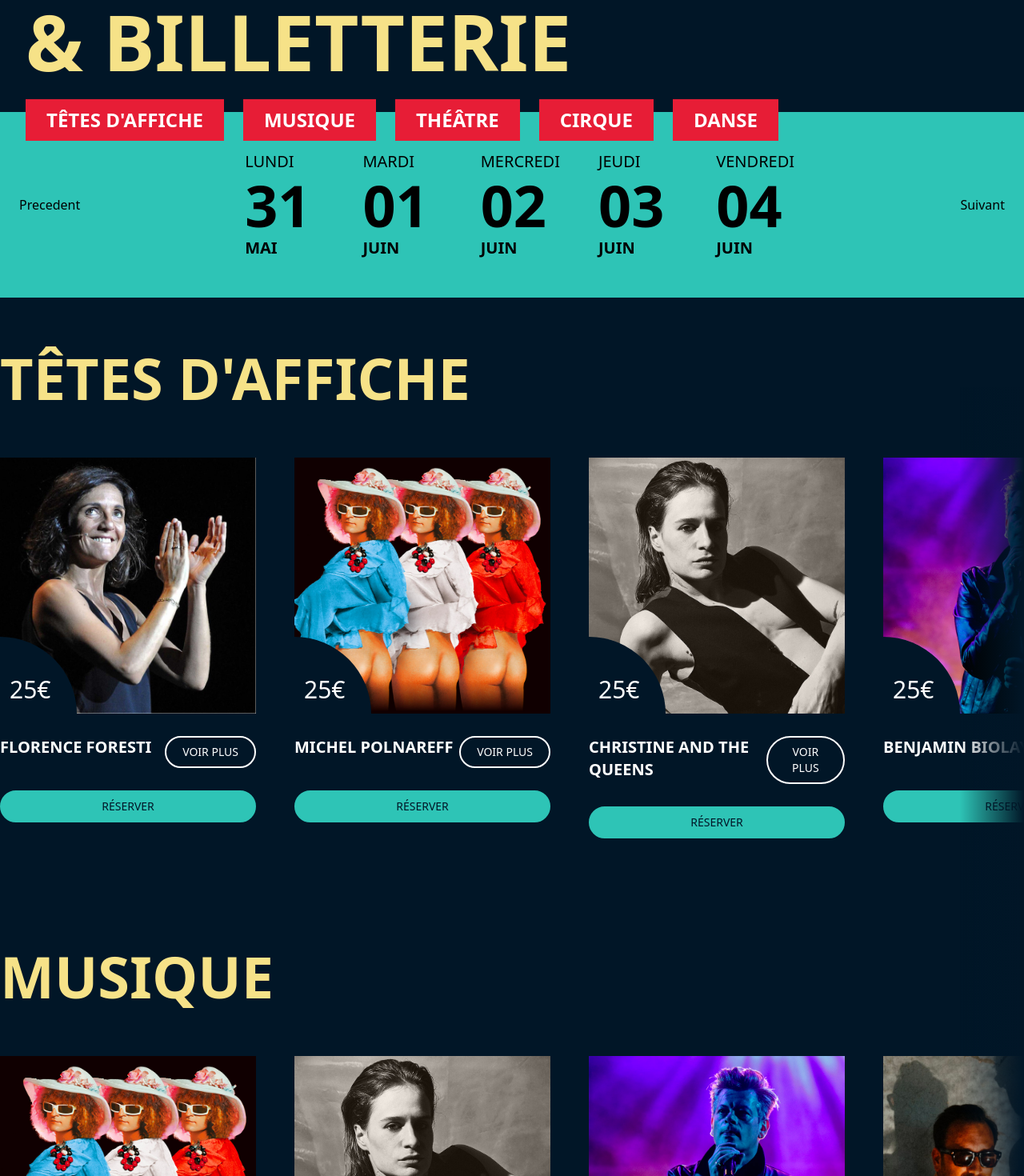
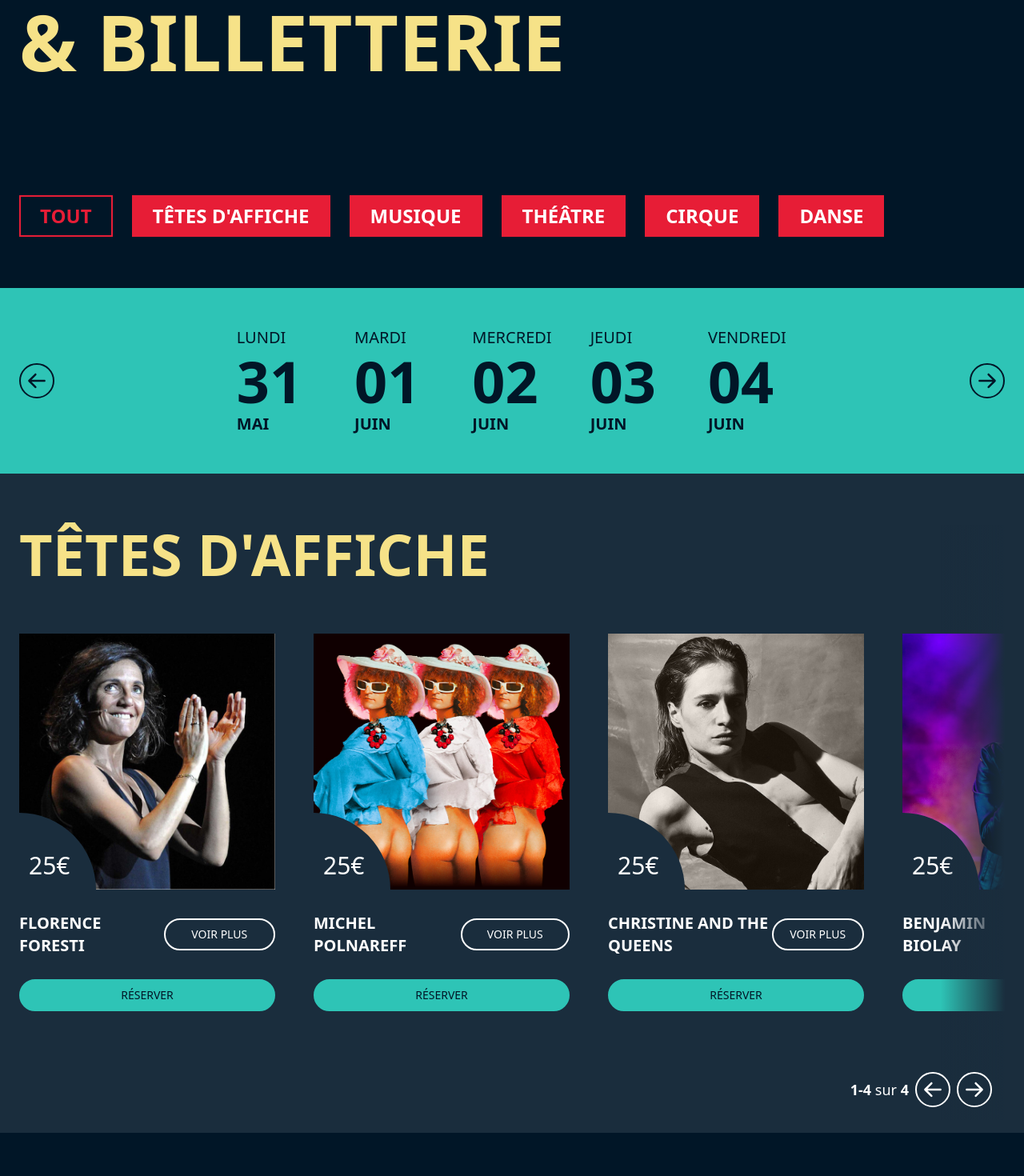
Before and after one commit to ErwanDecoster/42_x_Sup_de_Pub, a Nuxt app: page /programming_and_ticketing in a window 1280 px wide. Shown: the part 620-2090 px from the top of the page at 80% size. Built offline with nearby package versions, Linux system fonts and the light colour scheme.

Commit message:
gros avancement sur la page programmation et billeterie, ajout de la couleurs de texte par defaut, ajout d'une couleur dans la config Tailwind

```diff
--- a/assets/css/styles.css
+++ b/assets/css/styles.css
@@ -4,8 +4,9 @@
 
 html {
   scroll-behavior: smooth;
-  @apply bg-maastricht-blue;
+  @apply bg-maastricht-blue text-maastricht-blue;
 }
+
 *::-webkit-scrollbar {
   height: 6px;
   width: 6px;
--- a/pages/programming_and_ticketing.vue
+++ b/pages/programming_and_ticketing.vue
@@ -1,39 +1,61 @@
 <template>
   <div>
-    <section class="background w-full h-[95vh]">
+    <section class="background w-full px-6 h-[100vh]">
       <!-- <img
         class="h-2/5 absolute -right-20 -top-2 -rotate-90"
         src="@/src/halfcircle.svg"
         alt=""
       > -->
-      <div class="z-10 pt-[60vh] px-8 grid gap-6">
+      <div class="mx-auto max-w-screen-2xl z-10 pt-[60vh] grid gap-6">
         <p class="text-white">
           <NuxtLink
             to="/"
-            class="font-bold"
+            class="font-bold underline"
           >
             Acceuil
           </Nuxtlink> > Programmation & Billetterie
         </p>
-        <h1 class="uppercase text-8xl text-khaki font-bold w-3/4">
+        <h1 class="uppercase text-5xl lg:text-8xl text-khaki font-bold w-3/4">
           PROGRAMMATION & BILLETTERIE
         </h1>
-        <div class="flex gap gap-6 flex-wrap">
-          <div
+      </div>
+    </section>
+    <section class="px-6">
+      <div class="flex gap gap-6 flex-wrap py-16 mx-auto max-w-screen-2xl">
+        <button
+          class="border-2 border-alizarin-crimson lg:text-2xl uppercase font-bold px-6 py-2 cursor-pointer"
+          :class="`${ allFiltred ? 'bg-alizarin-crimson text-white' : 'bg-transparent text-alizarin-crimson' }`"
+        >
+          Tout
+        </button>
+        <button
           v-for="program in programs"
           :key="program"
-            class="border-2 border-alizarin-crimson text-2xl uppercase font-bold px-6 py-2 cursor-pointer"
+          class="border-2 border-alizarin-crimson lg:text-2xl uppercase font-bold px-6 py-2 cursor-pointer"
           :class="`${ program.filtred ? 'bg-transparent text-alizarin-crimson' : 'bg-alizarin-crimson text-white' }`"
           @click="program.filtred = !program.filtred"
         >
           {{ program.name }}
-          </div>
-        </div>
+        </button>
       </div>
     </section>
     <section class="bg-maximum-blue-green py-12">
-      <div class="mx-auto max-w-screen-xl flex justify-between  px-6">
-        <button>Precedent</button>
+      <div class="mx-auto max-w-screen-2xl flex justify-between items-center px-6">
+        <button class="w-11 h-11 border-2 border-maastricht-blue rounded-full flex items-center justify-center relative">
+          <svg
+            width="18"
+            height="16"
+            viewBox="0 0 18 16"
+            fill="none"
+            xmlns="http://www.w3.org/2000/svg"
+            class="scale-125"
+          >
+            <path
+              d="M16.6665 9C17.2188 9 17.6665 8.55228 17.6665 8C17.6665 7.44772 17.2188 7 16.6665 7V9ZM0.626062 7.29289C0.235538 7.68342 0.235538 8.31658 0.626062 8.70711L6.99002 15.0711C7.38055 15.4616 8.01371 15.4616 8.40424 15.0711C8.79476 14.6805 8.79476 14.0474 8.40424 13.6569L2.74738 8L8.40424 2.34315C8.79476 1.95262 8.79476 1.31946 8.40424 0.928932C8.01371 0.538408 7.38055 0.538408 6.99002 0.928932L0.626062 7.29289ZM16.6665 7L1.33317 7V9H16.6665V7Z"
+              fill="#011627"
+            />
+          </svg>
+        </button>
         <div class="grid grid-cols-5 gap-12 uppercase">
           <div class="space-y-1">
             <p class="text-xl">
@@ -91,47 +113,63 @@
             </p>
           </div>
         </div>
-        <button>Suivant</button>
+        <button class="w-11 h-11 border-2 border-maastricht-blue rounded-full flex items-center justify-center relative">
+          <svg
+            width="18"
+            height="16"
+            viewBox="0 0 18 16"
+            fill="none"
+            xmlns="http://www.w3.org/2000/svg"
+            class="scale-125 rotate-180"
+          >
+            <path
+              d="M16.6665 9C17.2188 9 17.6665 8.55228 17.6665 8C17.6665 7.44772 17.2188 7 16.6665 7V9ZM0.626062 7.29289C0.235538 7.68342 0.235538 8.31658 0.626062 8.70711L6.99002 15.0711C7.38055 15.4616 8.01371 15.4616 8.40424 15.0711C8.79476 14.6805 8.79476 14.0474 8.40424 13.6569L2.74738 8L8.40424 2.34315C8.79476 1.95262 8.79476 1.31946 8.40424 0.928932C8.01371 0.538408 7.38055 0.538408 6.99002 0.928932L0.626062 7.29289ZM16.6665 7L1.33317 7V9H16.6665V7Z"
+              fill="#011627"
+            />
+          </svg>
+        </button>
       </div>
     </section>
-    <section class="pt-12">
+    <section class="">
       <div
         v-for="program in programs"
         :key="program"
-        class="py-4 space-y-16 mx-auto max-w-screen-xl relative"
+        class="py-4 pt-16 px-6 grid gap-16 mx-auto group relative odd:bg-yankees-blue"
+        :class="`${ program.filtred ? 'hidden' : 'block' }`"
       >
+        <div class="mx-auto max-w-screen-2xl grid gap-16 relative w-full">
           <h2 class="text-7xl text-khaki uppercase font-bold">
             {{ program.name }}
           </h2>
-        <div class="flex gap-12 overflow-x-scroll relative">
+          <div class="flex gap-12 overflow-x-scroll relative snap-x">
             <div
               v-for="show in program.shows"
               :key="show"
-            class="grid gap-7 h-min"
+              class="grid gap-7 h-min min-w-[320px] w-80 snap-start"
             >
-            <div class="relative w-80">
+              <div class="relative">
                 <img
                   :src="`/${show.imgs[0].url}.jpeg`"
                   alt=""
                   class="h-80 w-80 bg-black object-cover"
                 >
-              <div class="bg-maastricht-blue absolute bottom-0 left-0 h-24 w-24 rounded-tr-full text-white">
+                <div class="bg-maastricht-blue group-odd:bg-yankees-blue absolute bottom-0 left-0 h-24 w-24 rounded-tr-full text-white">
                   <p class="absolute bottom-3 left-3 text-3xl">
                     {{ show.price }}€
                   </p>
                 </div>
               </div>
-            <div class="flex justify-between">
-              <p class="text-xl font-bold text-white">
+              <div class="flex justify-between items-center">
+                <p class="text-xl font-bold text-white shrink">
                   {{ show.author }}
                 </p>
-              <button class="button-secondary ">
+                <button class="button-secondary w-36">
                   Voir plus
                 </button>
               </div>
-            <div class="relative z-10 h-36">
+              <div class="relative z-10 h-44">
                 <button
-                class="button-primary-two w-full hover:bg-maastricht-blue absolute"
+                  class="button-primary-two w-full hover:bg-maastricht-blue group-odd:hover:bg-yankees-blue absolute"
                   @click="show.book = ! show.book"
                 >
                   Réserver
@@ -143,7 +181,7 @@
                   <select
                     id=""
                     name=""
-                  class="w-full z-30 border-2 border-maastricht-blue bg-maastricht-blue text-white rounded-full px-2 py-1 font-bold"
+                    class="w-full z-30 border-2 border-maastricht-blue group-odd:border-yankees-blue bg-maastricht-blue group-odd:bg-yankees-blue text-white rounded-full px-2 py-1 font-bold"
                   >
                     <option value="select">
                       DATE
@@ -160,7 +198,7 @@
                     <select
                       id=""
                       name=""
-                    class="border-2 border-maastricht-blue bg-maastricht-blue text-white rounded-full px-2 py-1 font-bold"
+                      class="border-2 border-maastricht-blue group-odd:border-yankees-blue bg-maastricht-blue group-odd:bg-yankees-blue text-white rounded-full px-2 py-1 font-bold"
                     >
                       <option value="1">
                         1
@@ -186,7 +224,42 @@
               </div>
             </div>
           </div>
-        <div class="absolute z-10 right-0 inset-y-0 h-full w-20 bg-gradient-to-r from-transparent to-maastricht-blue" />
+          <div
+            class="absolute mt-0 z-10 right-0 inset-y-0 h-full w-20 bg-gradient-to-r from-transparent to-maastricht-blue group-odd:to-yankees-blue"
+            :class="`${ program.shows.length <= 4 ? '2xl:hidden' : 'block' }`"
+          />
+          <div class="flex gap-2 items-center absolute bottom-4 right-4 z-10">
+            <p class="text-white text-lg">
+              <b>1-{{ program.shows.length }}</b>
+              sur
+              <b>{{ program.shows.length }}</b>
+            </p>
+            <button class="w-11 h-11 border-2 border-white rounded-full flex items-center justify-center relative">
+              <svg
+                width="18"
+                height="16"
+                viewBox="0 0 18 16"
+                fill="none"
+                xmlns="http://www.w3.org/2000/svg"
+                class="scale-125"
+              >
+                <path d="M16.6665 9C17.2188 9 17.6665 8.55228 17.6665 8C17.6665 7.44772 17.2188 7 16.6665 7V9ZM0.626062 7.29289C0.235538 7.68342 0.235538 8.31658 0.626062 8.70711L6.99002 15.0711C7.38055 15.4616 8.01371 15.4616 8.40424 15.0711C8.79476 14.6805 8.79476 14.0474 8.40424 13.6569L2.74738 8L8.40424 2.34315C8.79476 1.95262 8.79476 1.31946 8.40424 0.928932C8.01371 0.538408 7.38055 0.538408 6.99002 0.928932L0.626062 7.29289ZM16.6665 7L1.33317 7V9H16.6665V7Z" fill="white"/>
+              </svg>
+            </button>
+            <button class="w-11 h-11 border-2 border-white rounded-full flex items-center justify-center relative">
+              <svg
+                width="18"
+                height="16"
+                viewBox="0 0 18 16"
+                fill="none"
+                xmlns="http://www.w3.org/2000/svg"
+                class="scale-125 rotate-180"
+              >
+                <path d="M16.6665 9C17.2188 9 17.6665 8.55228 17.6665 8C17.6665 7.44772 17.2188 7 16.6665 7V9ZM0.626062 7.29289C0.235538 7.68342 0.235538 8.31658 0.626062 8.70711L6.99002 15.0711C7.38055 15.4616 8.01371 15.4616 8.40424 15.0711C8.79476 14.6805 8.79476 14.0474 8.40424 13.6569L2.74738 8L8.40424 2.34315C8.79476 1.95262 8.79476 1.31946 8.40424 0.928932C8.01371 0.538408 7.38055 0.538408 6.99002 0.928932L0.626062 7.29289ZM16.6665 7L1.33317 7V9H16.6665V7Z" fill="white"/>
+              </svg>
+            </button>
+          </div>
+        </div>
       </div>
     </section>
   </div>
@@ -196,6 +269,7 @@
 export default {
   data() {
     return {
+      allFiltred: false,
       programs: [
         {
           filtred: false,
--- a/tailwind.config.js
+++ b/tailwind.config.js
@@ -15,6 +15,7 @@
       'maximum-blue-green': '#2EC4B6',
       'alizarin-crimson': '#E71D36',
       'maastricht-blue': '#011627',
+      'yankees-blue': '#1A2D3D',
       'white': '#FFFFFF',
       'black': '#000000',
       'platinum': '#E7E7E7',
```
Lines whose indentation alone changed are shown as unchanged.
